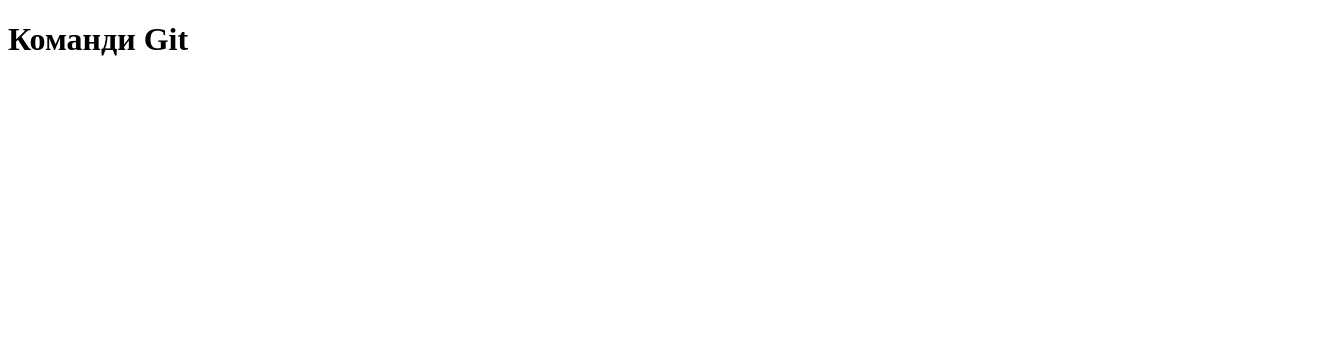
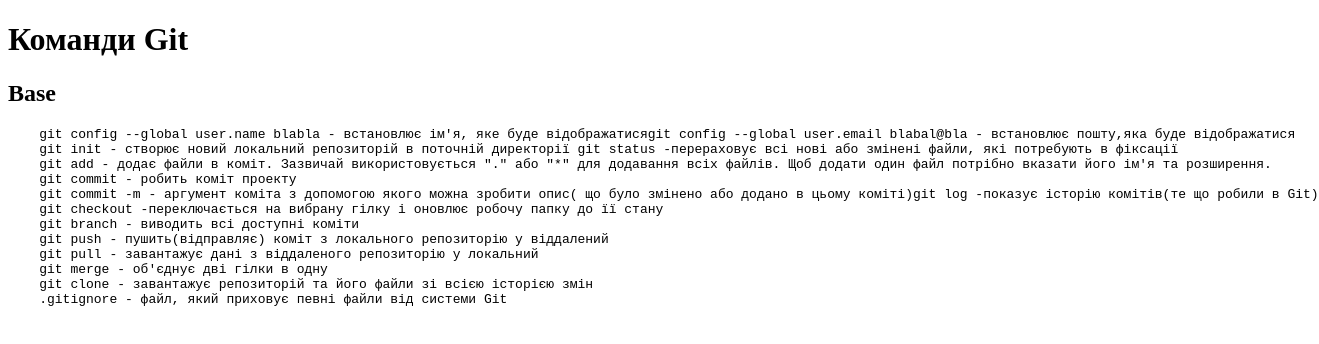
Before and after one commit to TanyaShashlova/hw-1, a plain HTML site: page index.html in a window 1280 px wide. Shown: the whole page, 1319 px wide, since content can reach past the window. Drawn offline with Linux system fonts and the light colour scheme.

Commit message:
Add text 1

```diff
--- a/index.html
+++ b/index.html
@@ -8,5 +8,23 @@
 <body>
     <script src="./index.js"></script>
     <H1>Команди Git</H1>
+
+    <h2>Base </h2>
+<pre>
+    git config --global user.name blabla - встановлює ім'я, яке буде відображатисяgit config --global user.email blabal@bla - встановлює пошту,яка буде відображатися
+    git init - створює новий локальний репозиторій в поточній директорії git status -перераховує всі нові або змінені файли, які потребують в фіксації
+    git add - додає файли в коміт. Зазвичай використовується "." або "*" для додавання всіх файлів. Щоб додати один файл потрібно вказати його ім'я та розширення.
+    git commit - робить коміт проекту
+    git commit -m - аргумент коміта з допомогою якого можна зробити опис( що було змінено або додано в цьому коміті)git log -показує історію комітів(те що робили в Git)
+    git checkout -переключається на вибрану гілку і оновлює робочу папку до її стану
+    git branch - виводить всі доступні коміти
+    git push - пушить(відправляє) коміт з локального репозиторію у віддалений
+    git pull - завантажує дані з віддаленого репозиторію у локальний
+    git merge - об'єднує дві гілки в одну
+    git clone - завантажує репозиторій та його файли зі всією історією змін
+    .gitignore - файл, який приховує певні файли від системи Git
+</pre>
+
+
 </body>
 </html>
```
